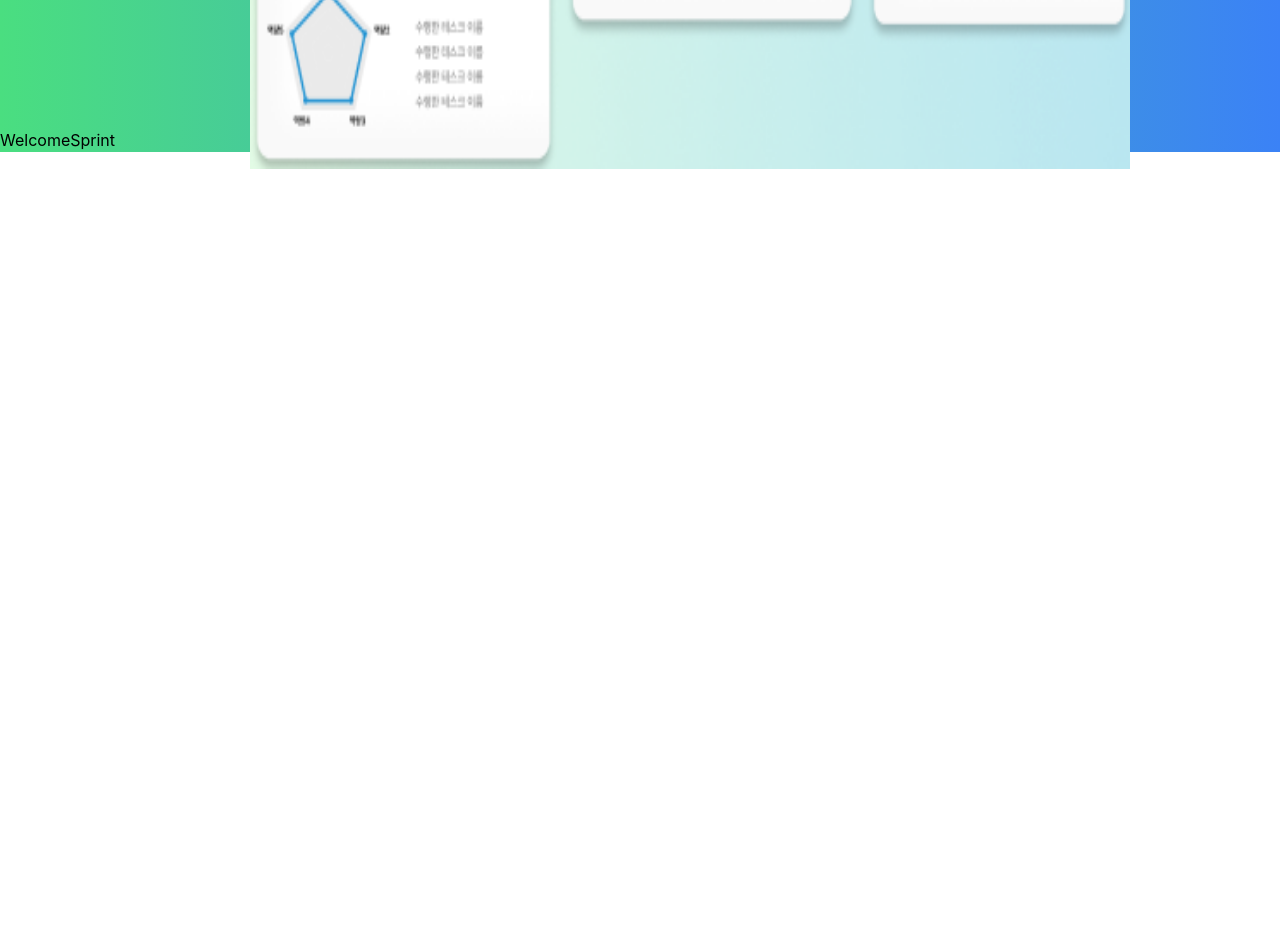
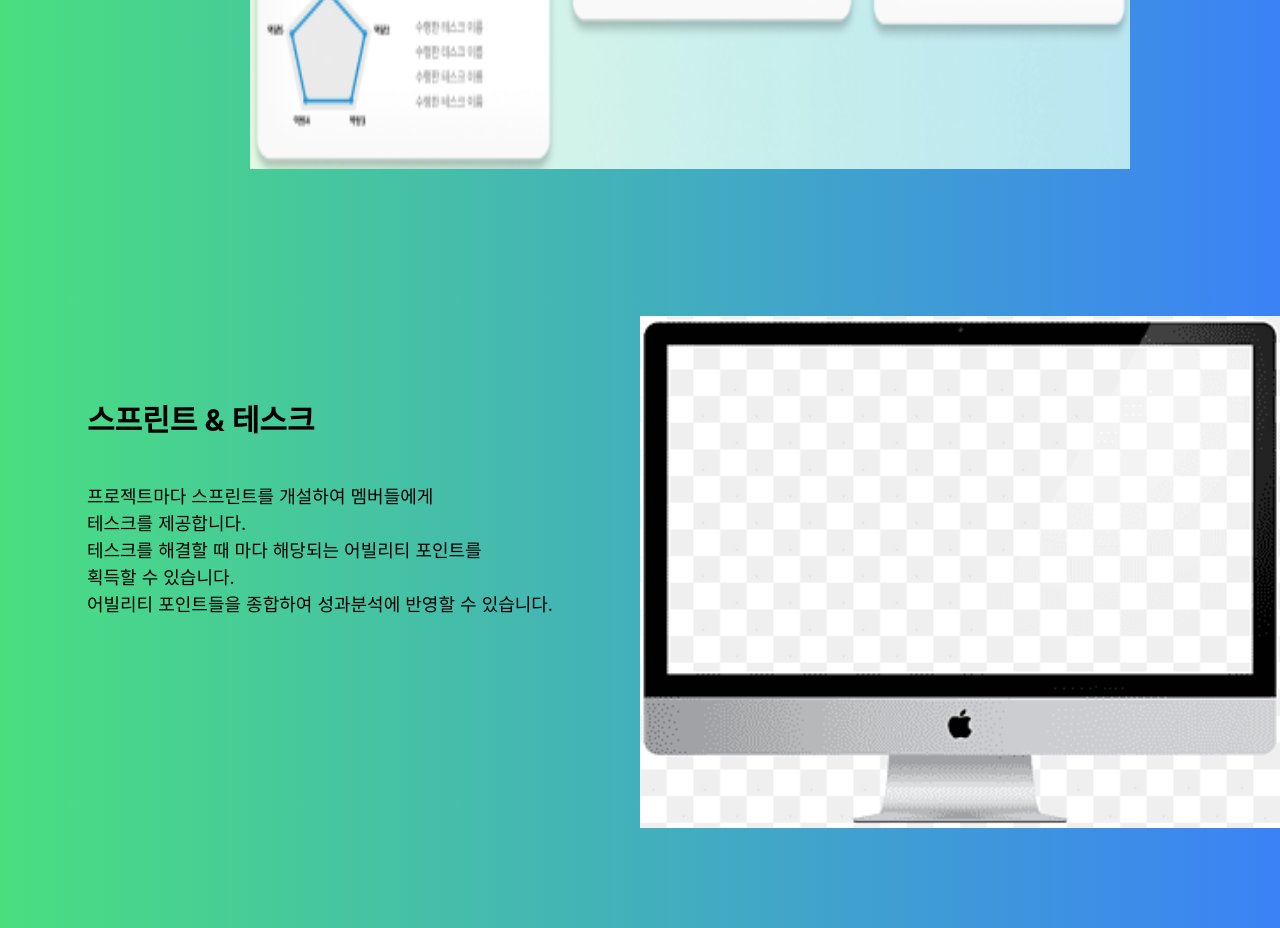
Before and after one commit to tukcom2023CD/MYWAY, a React (Create React App) app in the folder front/: page / in a window 1280 px wide. Shown: the part 1480-2408 px from the top of the page. Before the commit the page ends 1649 px from the top, so only its background shows below. Built offline with nearby package versions, Linux system fonts and the light colour scheme.

Commit message:
feat: WeclmeSprint frame

```diff
--- a/front/src/components/frames/Welcome/WelcomeSprint.tsx
+++ b/front/src/components/frames/Welcome/WelcomeSprint.tsx
@@ -1,7 +1,31 @@
 import React from 'react';
+import monitortest from '../../../images/monitortest.png';
 
 function WelcomeSprint() {
-  return <div>WelcomeSprint</div>;
+  return (
+    <div className='flex justify-center items-center m-auto w-full h-[100vh]'>
+      <div className='flex flex-col justify-center items-center m-auto w-[50vw] h-[100vh]'>
+        <div className='justify-start'>
+          <p className='text-[30px] mb-10 font-bold whitespace-pre-line'>
+            스프린트 & 테스크
+          </p>
+          <p className='text-[18px] mb-10 whitespace-pre-line'>
+            프로젝트마다 스프린트를 개설하여 멤버들에게{'\n'}테스크를
+            제공합니다.{'\n'}테스크를 해결할 때 마다 해당되는 어빌리티 포인트를
+            {'\n'}획득할 수 있습니다.{'\n'}어빌리티 포인트들을 종합하여
+            성과분석에 반영할 수 있습니다.
+          </p>
+        </div>
+      </div>
+      <div className='flex flex-col justify-end items-center m-auto w-[50vw] h-[100vh]'>
+        <img
+          className='w-[646px] h-[512px] mb-[100px]'
+          alt='welcometest'
+          src={monitortest}
+        />
+      </div>
+    </div>
+  );
 }
 
 export default WelcomeSprint;
```
